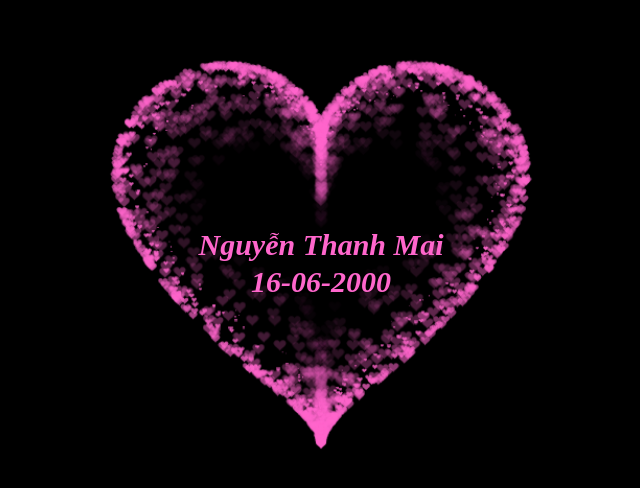
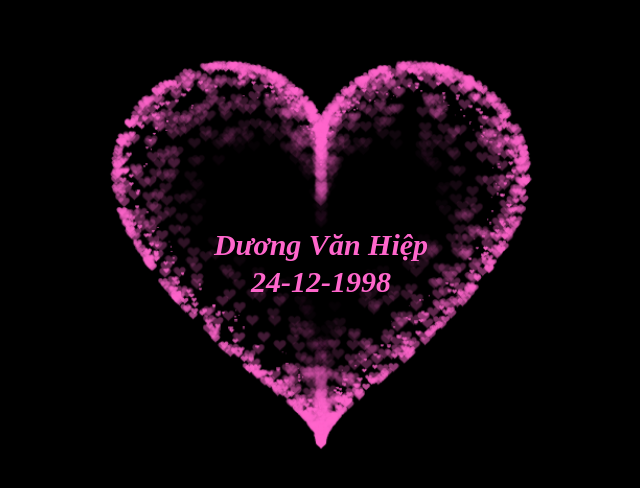
Before and after one commit to dvhiep1/love, a plain HTML site: page index.html in a window 1280 px wide. Shown: the part 148-636 px from the top of the page, without its empty margins (319-959 px from the left). Drawn offline with Linux system fonts and the light colour scheme.

Commit message:
hiep update

```diff
--- a/index.html
+++ b/index.html
@@ -2,7 +2,7 @@
 <html>
 
 <head>
-  <title>Dương Văn Hiệp</title>
+  <title>Hiệp Đẹp Trai</title>
   <meta name="Generator" content="EditPlus" />
   <meta name="Author" content="" />
   <meta name="Keywords" content="" />
@@ -16,8 +16,8 @@
   <div class="box">
     <canvas id="pinkboard"></canvas>
   </div>
-  <h2 class="name">Nguyễn Thanh Mai</h2>
-  <h3 class="date">16-06-2000</h3>
+  <h2 class="name">Dương Văn Hiệp</h2>
+  <h3 class="date">24-12-1998</h3>
   <script src="main.js"></script>
 </body>
 
```
